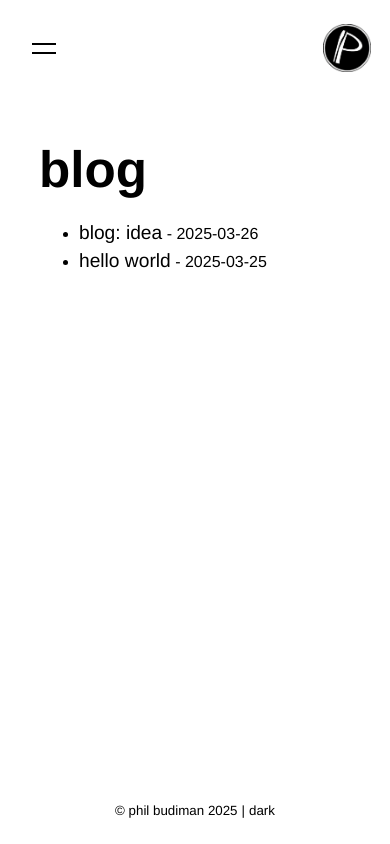
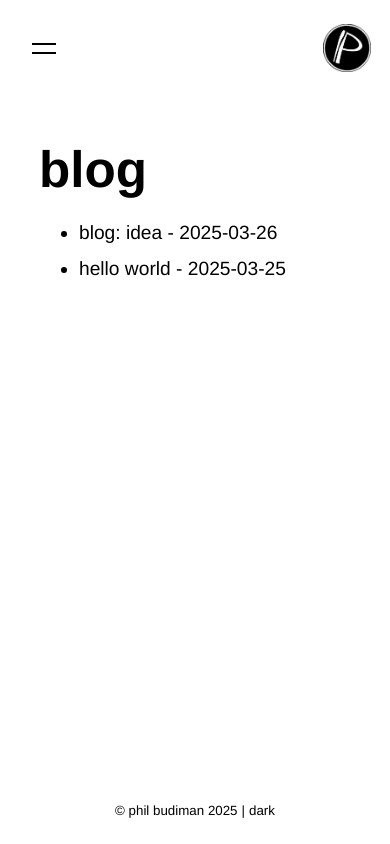
Before and after one commit to philbudiman/website, a React (Vite) app: page /blog in a window 390 px wide. Built offline with nearby package versions, Linux system fonts and the light colour scheme.

Commit message:
add margin on blog list if on mobile

```diff
--- a/src/pages/Blog/Blog.css
+++ b/src/pages/Blog/Blog.css
@@ -12,7 +12,13 @@
 }
 
 .post-link {
-  color: inherit;
+  a {
+    color: var(--color-primary);
+  }
+
+  span {
+    font-weight: normal;
+  }
 
   &:hover {
     color: var(--color-primary);
@@ -21,5 +27,6 @@
 
   @media (max-width: 480px) {
     font-size: larger;
+    margin: 0.5rem 0;
   }
 }
--- a/src/pages/Blog/Blog.tsx
+++ b/src/pages/Blog/Blog.tsx
@@ -16,8 +16,8 @@ const Blog = () => {
       <h1>blog</h1>
       <ul>
         {blogPosts.map((post) => (
-          <li key={post.slug}>
-            <Link className='post-link' href={`/blog/${post.slug}`}>{post.title}</Link> - {post.date}
+          <li className='post-link' key={post.slug}>
+            <Link href={`/blog/${post.slug}`}>{post.title}<span> - {post.date}</span></Link>
           </li>
         ))}
       </ul>
```
